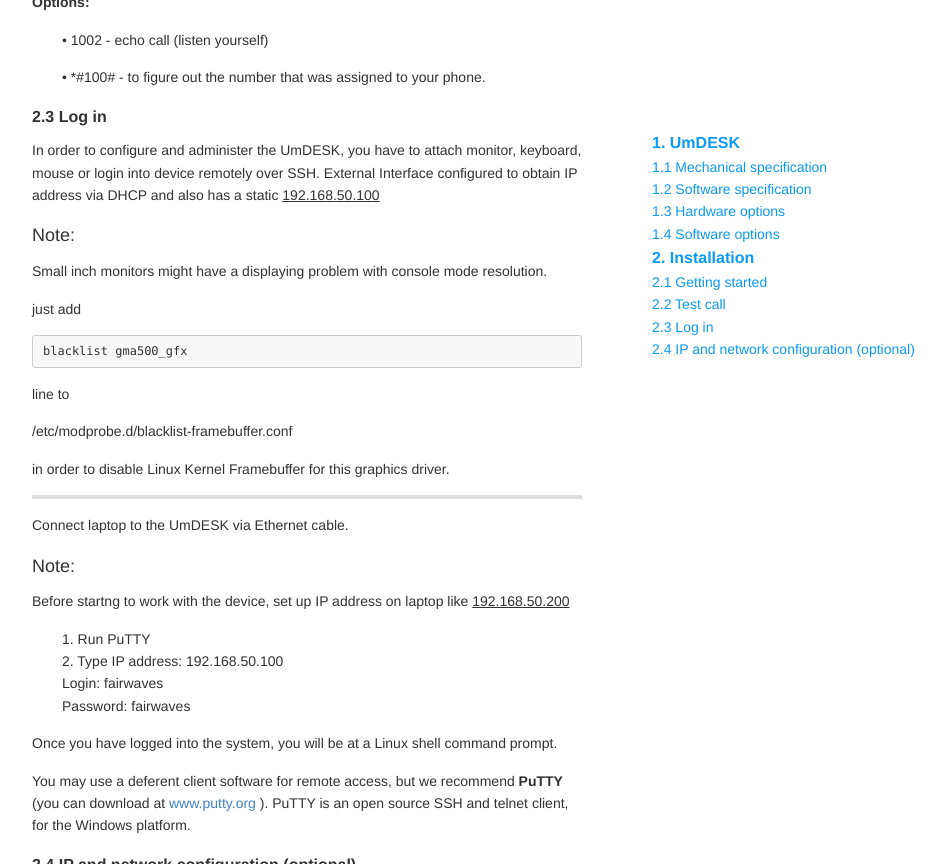
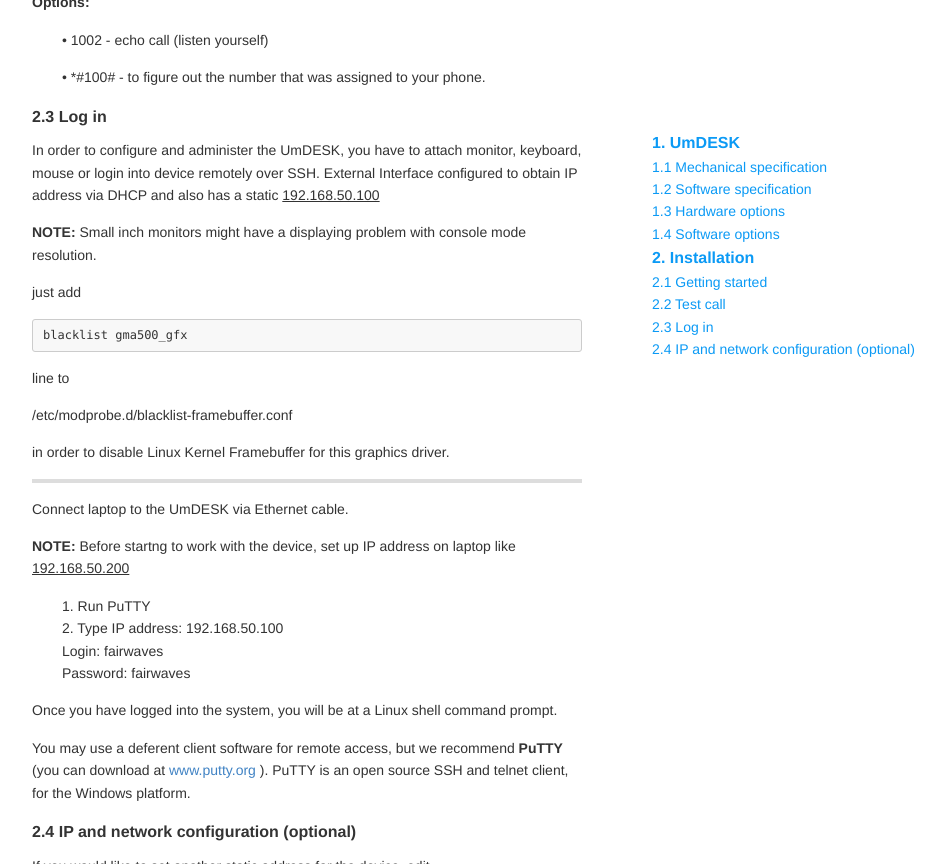
Before and after one commit to fairwaves/um-docs, a Jekyll site: the page umdesk.html, which Jekyll copies as it is, in a window 1280 px wide and 900 px high, scrolled down 4780 px, cut to the strip 36-900 px from the top of the window. Shown: the whole strip, without its empty margins (278-1223 px from the left). Built offline with Jekyll 4.4.1, drawn with Linux system fonts in a browser that asks for light colours.

Commit message:
UmDESK text formatting

```diff
--- a/umdesk.html
+++ b/umdesk.html
@@ -501,8 +501,8 @@ img {
 <h4><a name="2.3 Log in"></a>2.3 Log in<a class="anchorlink" href="#2.3	Log in"></a></h4>
 <p>In order to configure and administer the UmDESK, you have to attach monitor, keyboard, mouse or login into device remotely over SSH. External Interface configured to obtain IP address via DHCP and also has a static <u>192.168.50.100</u></p>
 
-<h3>Note:</h3>
-<p>Small inch monitors might have a displaying problem with console mode resolution. </p>
+
+<p><strong>NOTE:</strong> Small inch monitors might have a displaying problem with console mode resolution. </p>
 <p>just add</p>
 <pre><code>blacklist gma500_gfx
 </code></pre>
@@ -514,8 +514,8 @@ img {
 
 <p>Connect laptop to the UmDESK via Ethernet cable.</p>
 
-<h3>Note:</h3>
-<p>Before startng to work with the device, set up IP address on laptop like <u>192.168.50.200</u>
+
+<p><strong>NOTE:</strong> Before startng to work with the device, set up IP address on laptop like <u>192.168.50.200</u>
 </p>
 <ol>
 <li>1. Run PuTTY
```
